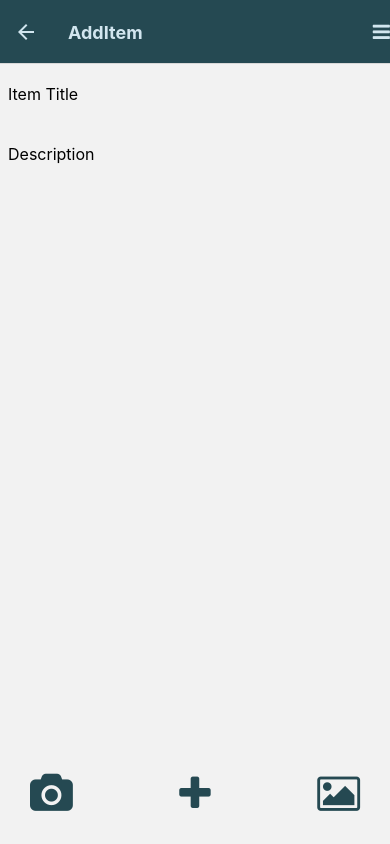
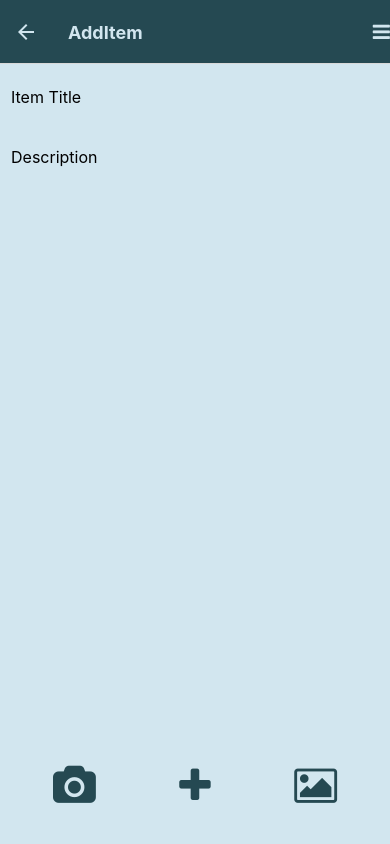
Before and after one commit to ETS-ReactNative5/CurbAlert, a React Native app: screen /AddItem in a window 390 px wide. Built offline with nearby package versions, Linux system fonts and the light colour scheme; grey boxes are pictures that could not be loaded; what react-native-location would draw is missing.

Commit message:
adjust icon placement

```diff
--- a/src/components/AddItem.js
+++ b/src/components/AddItem.js
@@ -134,6 +134,8 @@ const AddItem = ({navigation}) => {
         flex: 1,
         flexDirection: 'column',
         justifyContent: 'space-between',
+        padding: 3,
+        backgroundColor: '#d2e6ef',
       }}>
       <View>
         <TextInput
@@ -174,7 +176,9 @@ const AddItem = ({navigation}) => {
             flexDirection: 'row',
             justifyContent: 'space-between',
             alignItems: 'center',
-            margin: 30,
+            marginBottom: 35,
+            marginLeft: 50,
+            marginRight: 50,
             backroundColor: '#529aff',
           }}>
           <Icon name="camera" size={40} color="#254952" onPress={takePicture} />
--- a/src/components/ItemDetail.js
+++ b/src/components/ItemDetail.js
@@ -35,7 +35,11 @@ const ItemDetail = ({route, navigation}) => {
     <View style={styles.listItem}>
       <View>
         <Text style={styles.title}>{item.title}</Text>
-        <Text style={{fontSize: 18}}>{item.distance} miles away</Text>
+        <Text style={{fontSize: 18}}>
+          {item.distance < 1001
+            ? `${item.distance} feet away`
+            : `${(item.distance / 5280).toFixed(1)} miles away`}
+        </Text>
         <Text>{getTimeSince(item.timestamp)}</Text>
         <Text style={{fontSize: 16}}>{item.description}</Text>
         <Text>{item.is_taken ? 'Item is taken' : 'Item is available'}</Text>
--- a/src/components/ItemList.js
+++ b/src/components/ItemList.js
@@ -78,8 +78,10 @@ function ItemList({navigation}) {
         flex: 1,
         flexDirection: 'column',
         justifyContent: 'space-between',
+        padding: 3,
+        backgroundColor: '#d2e6ef',
       }}>
-      <View style={{height: windowHeight - 180}}>
+      <View style={{height: windowHeight - 200}}>
         <FlatList
           data={itemList}
           renderItem={({item}) => (
@@ -145,7 +147,9 @@ function ItemList({navigation}) {
             flexDirection: 'row',
             justifyContent: 'space-between',
             alignItems: 'center',
-            margin: 30,
+            marginBottom: 40,
+            marginLeft: 50,
+            marginRight: 50,
             backroundColor: '#529aff',
           }}>
           <Icon
```
